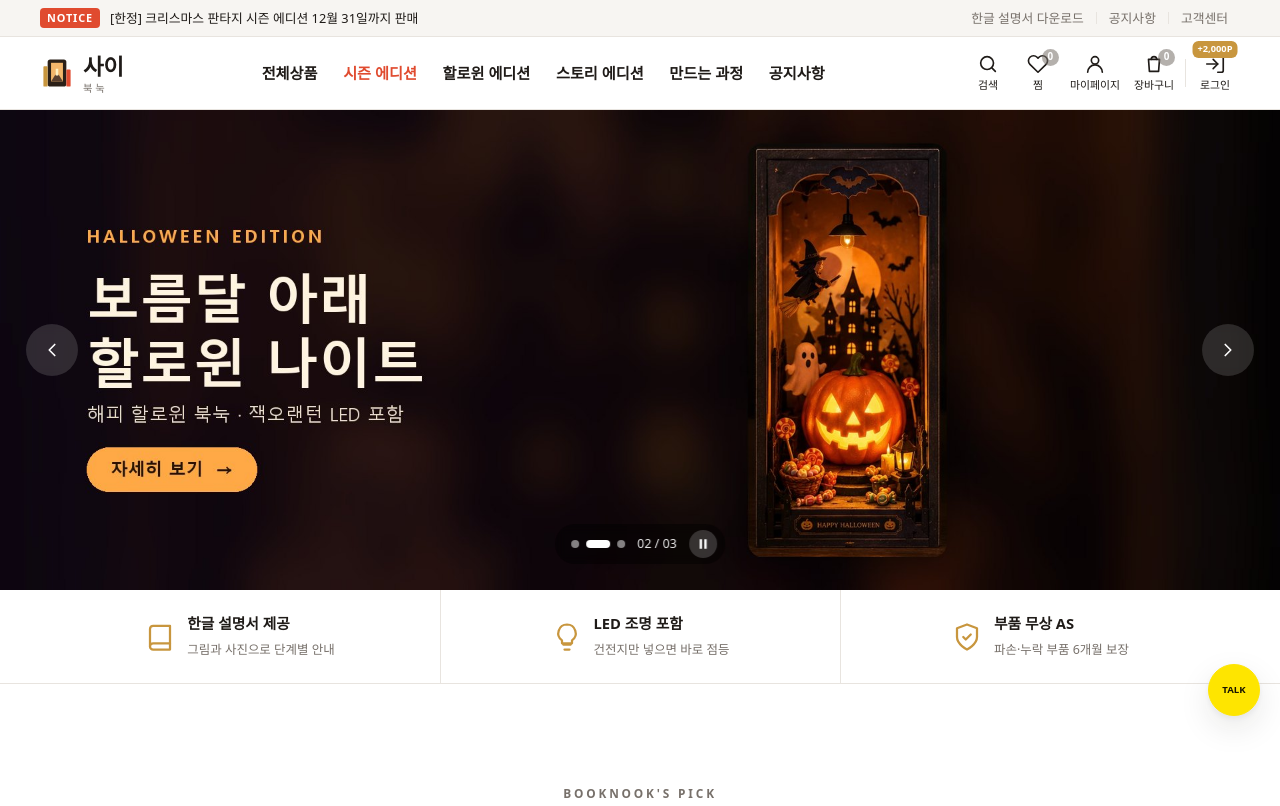
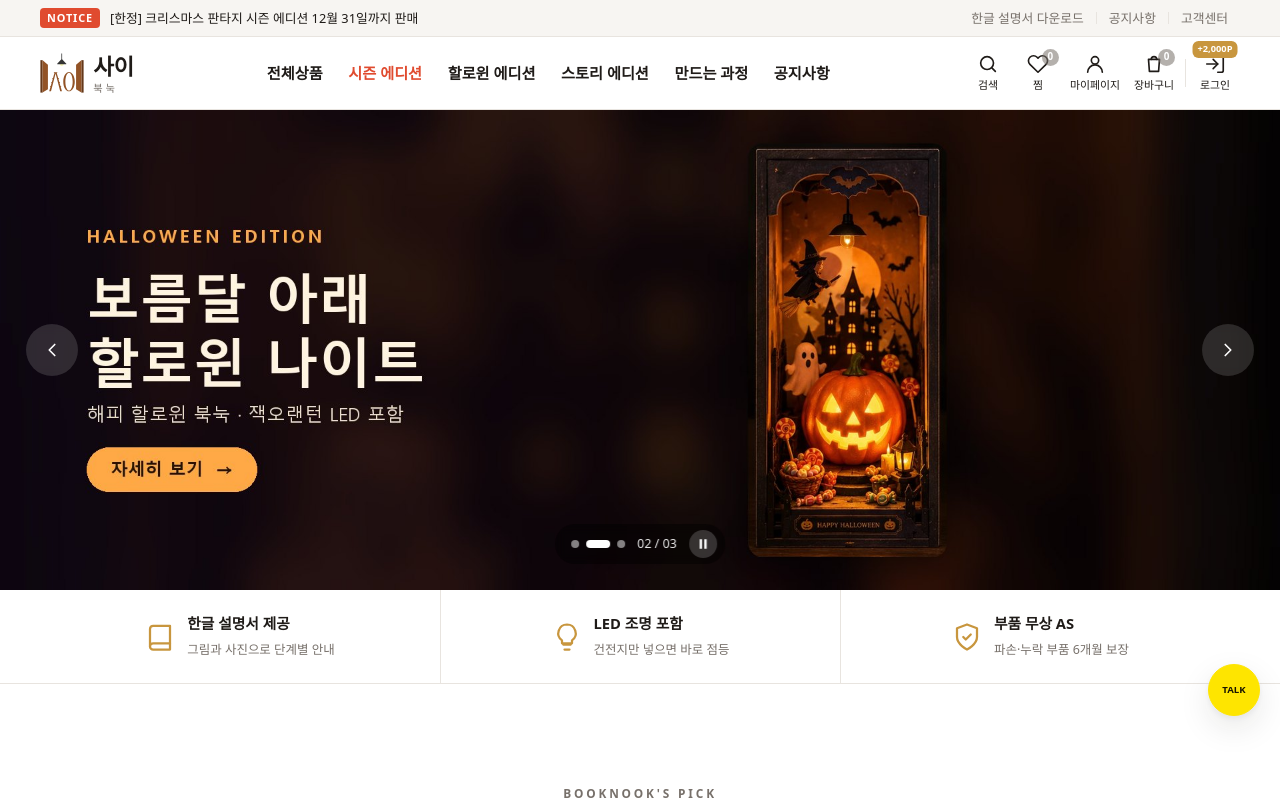
Before and after one commit to kjhyun0412/booknookhomepage, a plain HTML site: page index.html in a window 1280 px wide. Shown: the top 806 px of the page. Drawn offline with Linux system fonts and the light colour scheme.

Commit message:
로고 변경: 사이 로고 적용 (#3)
* 로고 변경: 사이 로고를 헤더와 파비콘에 적용

Co-Authored-By: Claude Sonnet 5.5 <noreply@anthropic.com>

* 로고변경 2

Co-Authored-By: Claude Sonnet 5.5 <noreply@anthropic.com>

---------

Co-authored-by: chonjang <dydgus9130@gmail.com>
Co-authored-by: Claude Sonnet 5.5 <noreply@anthropic.com>

```diff
--- a/assets/common.js
+++ b/assets/common.js
@@ -3,6 +3,7 @@
    장바구니 · 찜 · 로그인 상태(브라우저 저장소)를 담당합니다.
    ========================================================== */
 document.documentElement.classList.add('js');
+document.head.insertAdjacentHTML('beforeend', '<link rel="icon" type="image/svg+xml" href="images/logo.svg">');
 const HOME = 'index.html';
 const $ = (s, r = document) => r.querySelector(s);
 const $$ = (s, r = document) => [...r.querySelectorAll(s)];
@@ -124,7 +125,7 @@ function renderChrome(){
     <div class="wrap header-row">
       <button class="icon-btn menu-btn" id="openDrawer" aria-controls="drawer" aria-expanded="false" aria-label="전체 메뉴 열기">${I('menu')}<span class="lbl">메뉴</span></button>
       <a class="logo" href="${HOME}" aria-label="BookNook 홈">
-        <svg viewBox="0 0 40 40" aria-hidden="true"><rect x="9" y="4" width="22" height="32" rx="3" fill="#2B2018"/><rect x="13" y="8" width="14" height="22" fill="#F3B66B"/><path d="M13 30 18 22h4l5 8z" fill="#5A4030"/><rect x="18.5" y="15" width="3" height="8" fill="#FFF1C2"/><rect x="4" y="12" width="5" height="24" rx="1" fill="#C8963E"/><rect x="31" y="16" width="5" height="20" rx="1" fill="#E04B2F"/></svg>
+        <img src="images/logo.svg" alt="" width="44" height="40">
         <span><b>사이</b><small>북눅</small></span>
       </a>
       <nav class="lnb" aria-label="주 메뉴"><ul>
--- a/assets/style.css
+++ b/assets/style.css
@@ -50,7 +50,7 @@ svg.i{width:22px;height:22px;fill:none;stroke:currentColor;stroke-width:1.8;stro
 .header{position:sticky;top:0;z-index:50;background:var(--paper);border-bottom:1px solid var(--line)}
 .header-row{display:flex;align-items:center;gap:clamp(8px,2vw,28px);height:72px}
 .logo{display:flex;align-items:center;gap:9px;text-decoration:none;flex:none}
-.logo svg{width:34px;height:34px}
+.logo img{height:40px;width:auto;flex:none}
 .logo b{font-size:1.4rem;letter-spacing:-.02em;font-weight:900}
 .logo small{display:block;font-size:.64rem;color:var(--muted);letter-spacing:.28em;margin-top:-5px}
 .lnb{flex:1;display:flex;justify-content:center}
```
Also changed, not shown: images/logo.svg (added).
